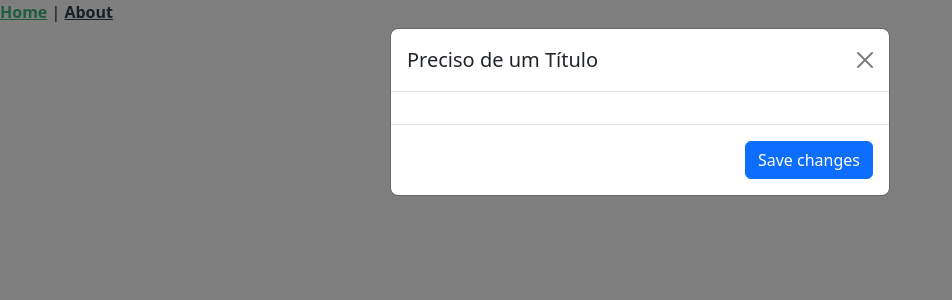
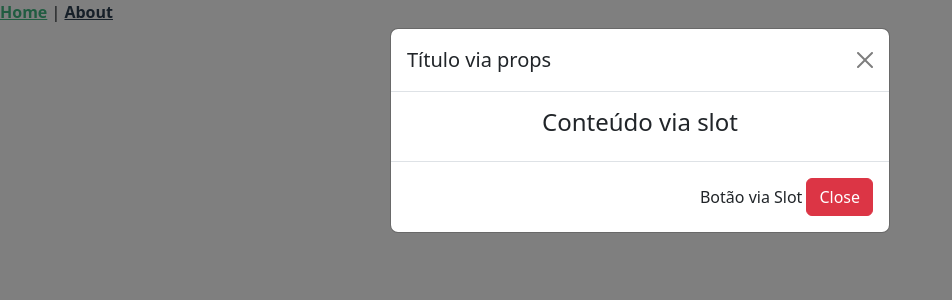
Before and after one commit to dimascapelari/exer-gil-12-11-2022, a Vue app: page / in a window 1280 px wide. Both pictures are taken after a click on the button "Abrir Modal". Shown: the top 300 px of the page, without its empty margins (0-952 px from the left). Built offline with nearby package versions, Linux system fonts and the light colour scheme.

Commit message:
props e slot

```diff
--- a/src/components/app-modal/app-modal.vue
+++ b/src/components/app-modal/app-modal.vue
@@ -41,7 +41,7 @@
             >
               Close
             </button> -->
-            <button type="button" class="btn btn-primary">Save changes</button>
+            <!-- <button type="button" class="btn btn-primary">Save changes</button> -->
           </div>
         </div>
       </div>
--- a/src/views/home/HomeView.vue
+++ b/src/views/home/HomeView.vue
@@ -1,7 +1,8 @@
 <template>
   <div class="text-center">
     <h2>Home</h2>
-    <edit-user-modal ref="editUserModal"> </edit-user-modal>
+    <edit-user-modal ref="editUserModal" title="Título via props">
+    </edit-user-modal>
     <button
       class="btn btn-primary"
       @click="editUserModal.appModal.modal.show()"
--- a/src/views/home/edit-user-modal/edit-user-modal.vue
+++ b/src/views/home/edit-user-modal/edit-user-modal.vue
@@ -1,5 +1,19 @@
 <template>
-  <app-modal ref="appModal"> </app-modal>
+  <app-modal ref="appModal">
+    <template v-slot:modal-body>
+      <h4>Conteúdo via slot</h4>
+    </template>
+    <template v-slot:modal-footer>
+      Botão via Slot
+      <button
+        type="button"
+        class="btn btn-danger"
+        @click="appModal.fecharModal"
+      >
+        Close
+      </button>
+    </template>
+  </app-modal>
 </template>
 
 <script>
```
